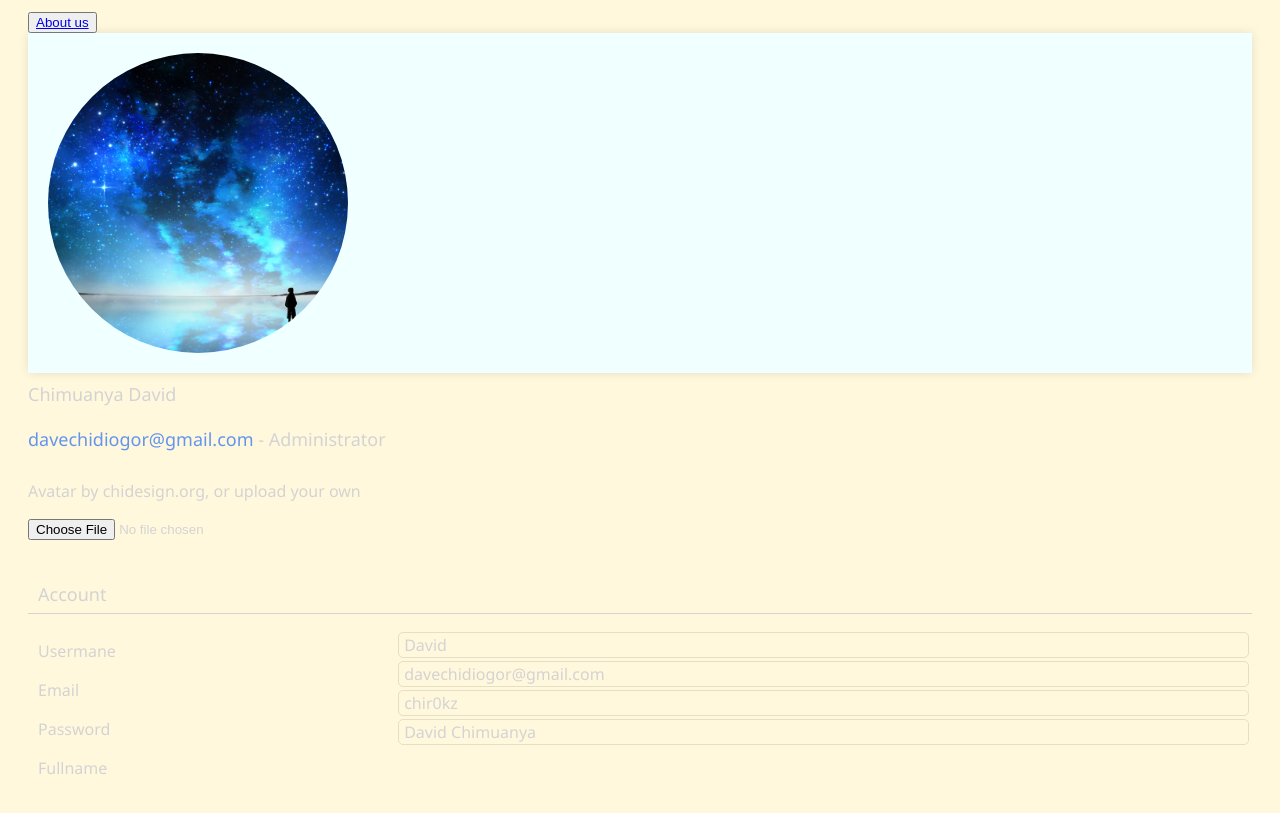
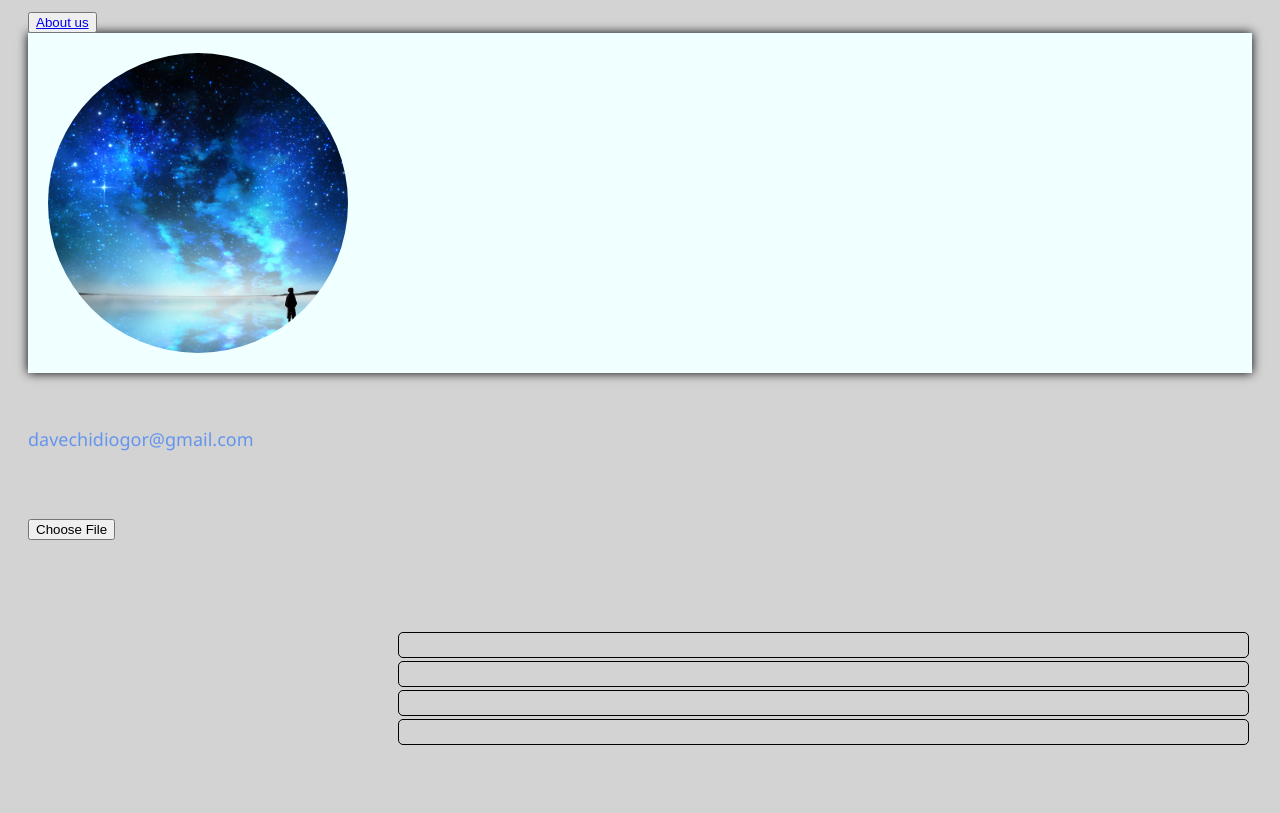
Before and after one commit to ChidiR0kz/User-Profile2, a plain HTML site: page index.html in a window 1280 px wide. Shown: the part 247-1060 px from the top of the page. Drawn offline with Linux system fonts and the light colour scheme.

Commit message:
Update style.css

```diff
--- a/style.css
+++ b/style.css
@@ -5,7 +5,7 @@ body{
     line-height: 1.5;
     color: lightgray;
     padding: 20px;
-    background-color: cornsilk;
+    background-color: lightgray;
 }
 
  img{
@@ -61,14 +61,14 @@ h2{
 .values{
     padding: 0px 5px;
     margin: 3px;
-    border: 1px solid rgba(0, 0, 0, 0.1);
+    border: 1px solid black;
     border-radius: 5px;
 }
 
 .profile-container{
     background-color: azure;
     padding: 20px;
-    box-shadow: 0 0 10px rgba(0, 0, 0, 0.1);
+    box-shadow: 0 0 10px black;
 }
 
 .upper{
```
